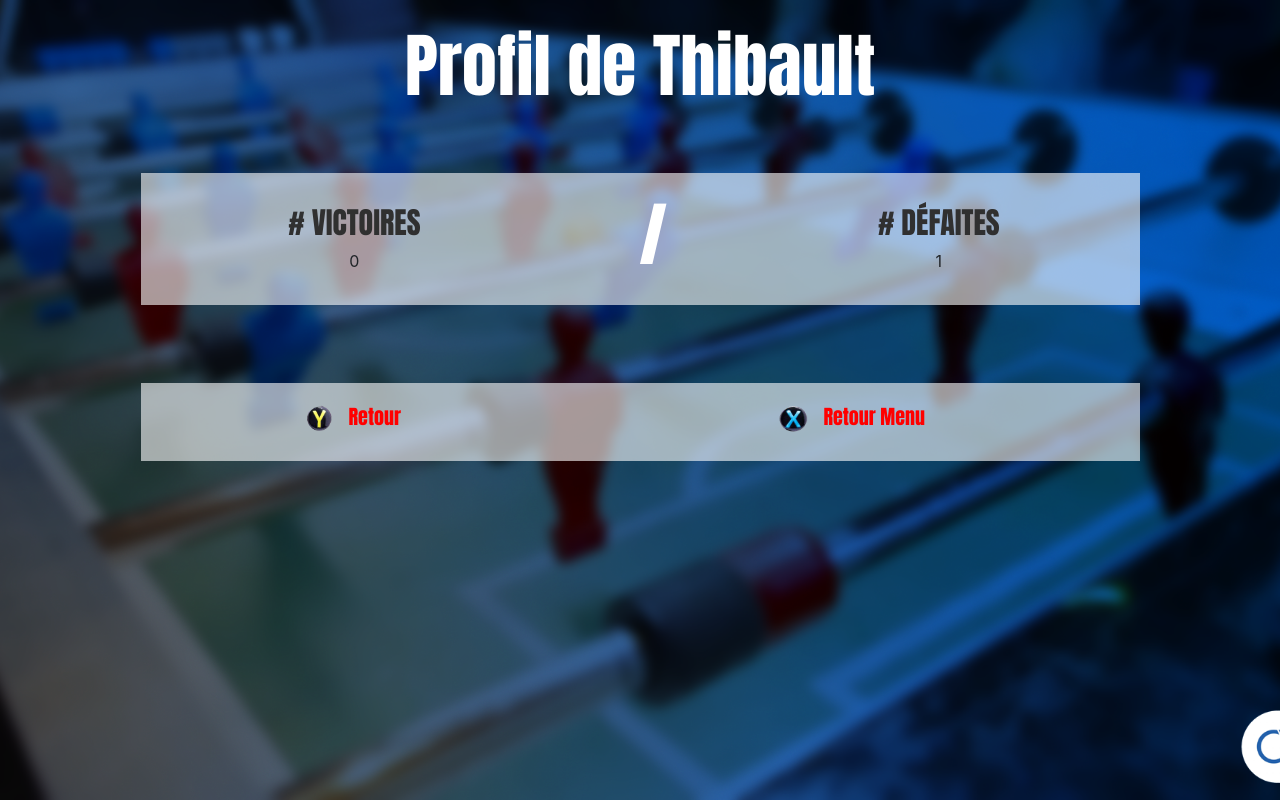
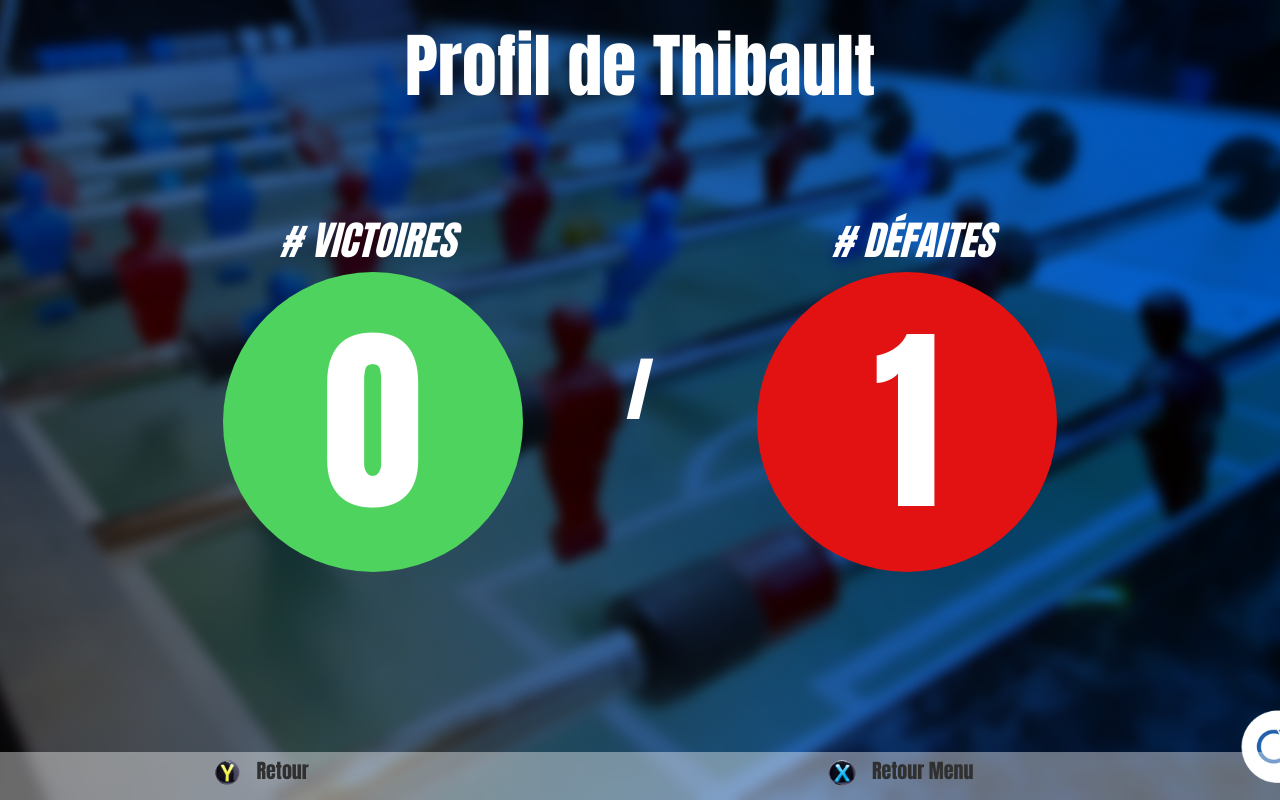
Before and after one commit to atournillon/BabyFootConnecte, a Flask app: page /player/1/ in a window 1280 px wide. Run offline with Flask 2, Linux system fonts and the light colour scheme; some libraries are stand-ins or nearby versions.

Commit message:
Modification profonde du css

```diff
--- a/static/css/styles.css
+++ b/static/css/styles.css
@@ -12,134 +12,79 @@ body {
  -o-background-size: cover;
 }
 
-/* Circles for the live score :
-padding-bottom sould be equal to width */
-
-.circle_team_1 {
-    width:50%;
-    position:absolute;
-}
-.circle_team_1:after {
-    content: "";
-    display: block;
-    margin-left: 5%;
-    margin-top:10%;
-    width: 60%;
-    padding-bottom: 60%;
-    background: red;
-    -moz-border-radius: 50%;
-    -webkit-border-radius: 50%;
-    border-radius: 50%;
+.container{
+	width:100%;
+	max-height:50%;
+	margin: auto;
 }
 
-.circle_team_1 div {
-    float:left;
-    width:60%;
-    margin-left: 5%;
-    padding-top: 40%;
-    line-height:1em;
-    margin-top:-0.5em;
-    text-align:center;
-    font-size: 20vw;
-    color:white;
-}
-
-
-.circle_team_2 {
-    width:50%;
-    position:absolute;
-}
-.circle_team_2:after {
-    content: "";
-    display: block;
-    margin-left: 95%;
-    margin-top:10%;
-    width: 60%;
-    padding-bottom: 60%;
-    background: #0052CC;
-    -moz-border-radius: 50%;
-    -webkit-border-radius: 50%;
-    border-radius: 50%;
-}
-.circle_team_2 div {
-    float:left;
-    width:60%;
-    margin-left: 95%;
-    padding-top: 40%;
-    line-height:1em;
-    margin-top:-0.5em;
-    text-align:center;
-    font-size: 20vw;
-    color:white;
-}
-
-/*
-.circle_team_1 {
-  display: block;
-  color: white;
-  text-align: center;
-  position: absolute;
-  top: 25%;
-  left: 15%;
-  line-height: 200%;
-  font-size: 1000%;
-  height: 0;
-  width: 50%;
-  padding-bottom: 50%;
-    -moz-border-radius: 50%;
-    -webkit-border-radius: 0%;
-  background-color: #CC2900;
-  border-radius: 50%;
-}
-
-.circle_team_2 {
-  display: block;
-  color: white;
-  text-align: center;
-  position: absolute;
-  top: 25%;
-  left: 55%;
-  line-height: 200%;
-  font-size: 200px;
-  height: 400px;
-  width: 400px;
-  background-color: #0052CC;
-  border-radius: 50%;
-}
-*/
-/*.container{
-	width:100%;
-	height:auto;
-	background:#303030;
-	margin: 0%;
-	border:3px;
-	border-color:black;
-	position:relative;
-	text-align:center;
-	display:inline-block;
-}
-*/
-
-
-
-
-
-
-/* CODE DE TQS A AMELIORER */
-
-table {
- width:90%;
- margin:3% 5% 7% 5%;
- }
-
-tr {
+#tr_vide {
  border:none;
  /*border-style:solid;
  border-color:red;*/
  min-width:10%;
  text-align:center;
  padding:50px 50px 50px 50px;
- background-color:rgba(255, 255, 255, 0.6);
+ background:none;
+ }
+
+#blue_circle{
+  float:left;
+  background:#126DE3;
+  border-radius:50%;
+  width:300px;
+  height:300px;
+  border:none;
+  margin-left:15%
+}
+
+#red_circle{
+  float:right;
+  background:#E31212;
+  border-radius:50%;
+  width:300px;
+  height:300px;
+  border:none;
+  margin-right:15%
+}
+
+
+#green_circle{
+  float:left;
+  background:#4ED35E;
+  border-radius:50%;
+  width:300px;
+  height:300px;
+  border:none;
+  margin-left:15%;
+}
+
+
+
+#score {
+    text-align:center;
+    vertical-align:center;
+    font-size:200px;
+    color:white;
+    font-family: Impact, Charcoal, sans-serif;
+
+}
+
+
+/* CODE DE TQS A AMELIORER */
+
+#table_base {
+ width:90%;
+ margin:auto;
+ margin:5%;
+
+}
+
+tr {
+ border:none;
+ min-width:10%;
+ text-align:center;
+ padding:50px 50px 50px 50px;
  }
 
  td{
@@ -154,11 +99,12 @@ tr {
  }
 
  h2{
-	 font-size:30px;
-	 color:#303030;
+	 font-size:40px;
+	 color:white;
 	 font-family: Impact, Charcoal, sans-serif;
 	 text-align:center;
 	 text-transform: uppercase;
+	 font-style:italic;
  }
 
   h3{
@@ -171,17 +117,48 @@ tr {
 
   p{
 	 font-size:20px;
-	 color:#303030;
+	 color:white;
 	 font-family: Helvetica;
 	 text-align:center;
  }
 
+
+
+
+/*Footer*/
+
+#footer {
+ width:100%;
+
+ position: absolute;
+ bottom: 0%;
+ left: 0; right: 0
+ }
+
+ #tr_footer {
+ border:none;
+ text-align:center;
+ padding:10px;
+ background-color:rgba(255, 255, 255, 0.4);
+ }
+
+ #td_footer {
+ 	padding:5px;
+ }
+
+/*Gestion des liens*/
+a {
+    color:#303030;
+}
+
 a:link {
-    color: red;
+    text-decoration:none;
 }
 
 a:hover {
-    color: hotpink;
+    color: white;
+    transition: all .5s ease-in-out;
+
 }
 
  select {
```
